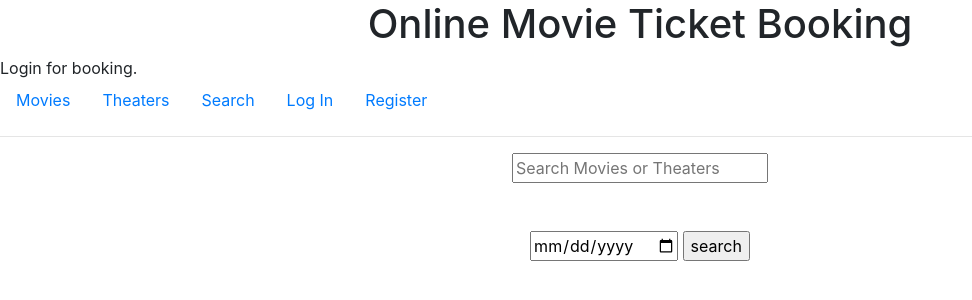
After one commit to Praneeth7567/Movie-Ticket-Booking, a Django app: page /search in a window 1280 px wide. The commit adds this page. Shown: the top 300 px of the page, without its empty margins (0-972 px from the left). Run offline with Django 3.2, Linux system fonts and the light colour scheme; some libraries are stand-ins or nearby versions.

Commit message:
V-2
Changes requested in Task review.

```diff
--- a/MTB/mtb/mtb_app/admin.py
+++ b/MTB/mtb/mtb_app/admin.py
@@ -1,7 +1,7 @@
 from django.contrib import admin
-from .models import Movie, Theater, Show, booked
+from .models import Movie, Theater, Show, Booking
 
 admin.site.register(Movie)
 admin.site.register(Theater)
 admin.site.register(Show)
-admin.site.register(booked)
+admin.site.register(Booking)
--- a/MTB/mtb/mtb_app/models.py
+++ b/MTB/mtb/mtb_app/models.py
@@ -44,7 +44,7 @@ class Show(models.Model):
     def __str__(self):
         return f'{self.theater}:{self.date}, {self.timeslot}'
 
-class booked(models.Model):
+class Booking(models.Model):
     user = models.ForeignKey(User, on_delete=CASCADE)
     show = models.ForeignKey(Show, on_delete=CASCADE)
     tickets_booked = models.IntegerField()
--- a/MTB/mtb/mtb_app/templates/mtb_app/layout.html
+++ b/MTB/mtb/mtb_app/templates/mtb_app/layout.html
@@ -23,6 +23,9 @@
             <li class="nav-item">
                 <a class="nav-link" href="{% url 'theaters' %}">Theaters</a>
             </li>
+            <li class="nav-item">
+                <a class="nav-link" href="{% url 'search' %}">Search</a>
+            </li>
             {% if user.is_authenticated %}
                 <li class="nav-item">
                     <a class="nav-link" href="{% url 'profile' %}">My Profile</a>
--- /dev/null
+++ b/MTB/mtb/mtb_app/templates/mtb_app/search_page.html
@@ -0,0 +1,20 @@
+{% extends "mtb_app/layout.html" %}
+
+{% block title %}
+    Search
+{% endblock %}
+
+{% block body %}
+<center>
+<div>
+    <form action="{% url 'result' %}", autocomplete="off">
+        <input type="text" name="search-txt" id="search-txt" placeholder="Search Movies or Theaters"/>
+    </form>
+    <br><br>
+    <form action="{% url 'result' %}", autocomplete="off">
+        <input type="date" name="search-date" id="search-date" placeholder="Search date"/>
+        <input type="submit" value="search"/>
+    </form>
+</div>
+</center>
+{% endblock %}
--- a/MTB/mtb/mtb_app/templates/mtb_app/theaters.html
+++ b/MTB/mtb/mtb_app/templates/mtb_app/theaters.html
@@ -15,7 +15,6 @@ Theaters
         <div class="card-body">
             <p class=" float-right">{{theater.capacity}} Seats</p>
             <h3>{{theater.name}}</h3>
-
             <p class="mb-2 text-muted">{{theater.city}} - {{theater.location}}</p>
         </div>
     </div>
--- a/MTB/mtb/mtb_app/urls.py
+++ b/MTB/mtb/mtb_app/urls.py
@@ -10,5 +10,7 @@ urlpatterns = [
     path("bookings", views.bookings, name="bookings"),
     path("theaters", views.theater, name="theaters"),
     path("bookmovie/<int:id>", views.bookmovie, name="bookmovie"),
+    path("result", views.search, name="result"),
+    path("search", views.search_page, name="search"),
 
 ]
--- a/MTB/mtb/mtb_app/views.py
+++ b/MTB/mtb/mtb_app/views.py
@@ -1,16 +1,16 @@
 from datetime import date
+from unittest import result
 from django.shortcuts import render
 from django.urls import reverse
 from django.contrib.auth import authenticate, login, logout
 from django.http import HttpResponse, HttpResponseRedirect
 from django.db import IntegrityError
-from .models import User, Movie, Theater, Show, booked
+from .models import User, Movie, Theater, Show, Booking
 from django.core.paginator import Paginator
 from datetime import datetime
-
 def index(request):
     movies = Movie.objects.all()
-    paginator = Paginator(movies, 4)
+    paginator = Paginator(movies, 2)
     page_number = request.GET.get('page')
     page_obj = paginator.get_page(page_number)
     return render(request, "mtb_app/index.html", {
@@ -67,7 +67,7 @@ def profile(request):
 
 def bookings(request):
     return render(request, "mtb_app/bookings.html", {
-        "bookings": booked.objects.filter(user = request.user).order_by('-booked_time')
+        "bookings": Booking.objects.filter(user = request.user).order_by('-booked_time')
     })
 
 def theater(request):
@@ -87,7 +87,7 @@ def bookmovie(request,id):
         if show.seats_avl >= int(tickets):
             show.seats_avl-=int(tickets)
             Show.objects.filter(id = slot).update(seats_avl = show.seats_avl)
-            booked.objects.create(user = request.user, show_id = slot, tickets_booked = tickets)
+            Booking.objects.create(user = request.user, show_id = slot, tickets_booked = tickets)
             return render(request, "mtb_app/bookmovie.html", {
                 "movie" : Movie.objects.get(id=id),
                 "slots": Show.objects.filter(movie_id = id),
@@ -103,3 +103,42 @@ def bookmovie(request,id):
         "movie" : Movie.objects.get(id=id),
         "slots": Show.objects.filter(movie_id = id,date__gte = datetime.now(),seats_avl__gte =0)
     })
+
+def search(request):
+    txt = "search-txt" in request.GET
+    dt = "search-date" in request.GET
+    if txt:
+        message = False
+        txt = request.GET['search-txt']
+        movies = Movie.objects.filter(name__contains = txt)
+        theaters = Theater.objects.filter(name__contains = txt)
+        print(len(movies))
+        if len(movies)==0 and len(theaters)==0:
+            message = "No results Found!"
+        return render(request, "mtb_app/results.html", {
+        "movies" : movies,
+        "theaters" : theaters,
+        "search_txt" : txt,
+        "message" : message
+    })
+    if dt:
+        book = False
+        dt = request.GET['search-date']
+        curr_date = date.today().strftime("%b-%d-%Y")
+        if dt >= curr_date:
+            book = True
+        shows = Show.objects.filter(date = dt)
+        return render(request, "mtb_app/results.html", {
+        "search_txt" : dt,
+        "shows" :shows,
+        "book" : book,
+    })
+    else:
+        return render(request, "mtb_app/results.html", {
+        "message" : "No results Found!",
+        "search_txt" : txt,
+    })
+
+def search_page(request):
+    return render(request, "mtb_app/search_page.html", {
+    })
```
Also changed, not shown: MTB/mtb/mtb_app/templates/mtb_app/index.html (+9 -7 lines), MTB/mtb/mtb_app/templates/mtb_app/results.html (added, +82 -0 lines), MTB/mtb/db.sqlite3, MTB/mtb/mtb_app/migrations/0002_rename_booked_booking.py (added).
